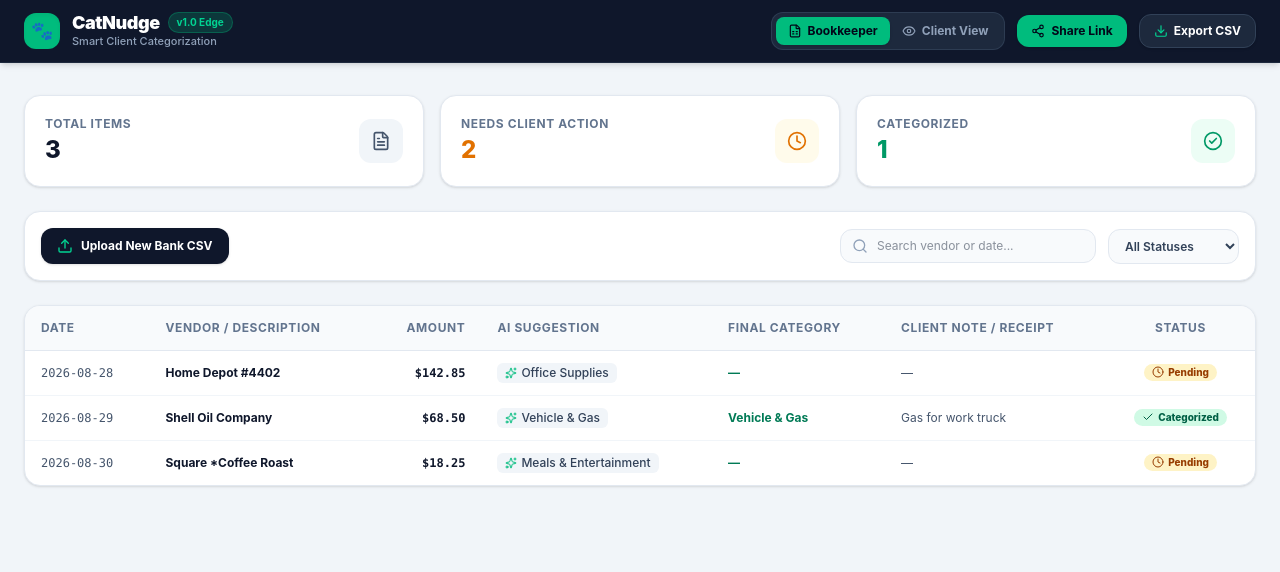
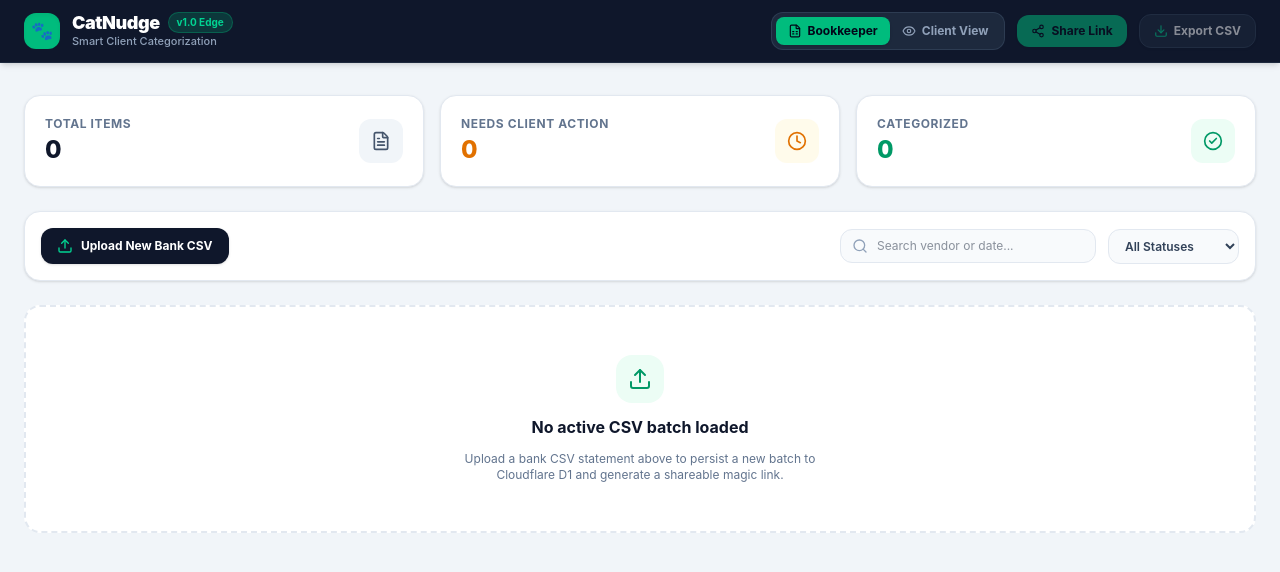
Before and after one commit to coc-webmaster/catnudge, a React (Vite) app: page / in a window 1280 px wide. Shown: the top 572 px of the page. Built offline with nearby package versions, Linux system fonts and the light colour scheme.

Commit message:
fix: resolve duplicate functions and enable background polling & session persistence

```diff
--- a/src/App.jsx
+++ b/src/App.jsx
@@ -6,18 +6,14 @@ import {
   Share2,
   Check,
   RefreshCw,
-  AlertCircle,
   Camera,
   FileText,
   CheckCircle2,
   Clock,
   Sparkles,
-  Building,
   Search,
   Eye,
-  X,
-  FileSpreadsheet,
-  ArrowRight
+  FileSpreadsheet
 } from 'lucide-react';
 
 import ExportModal from './components/ExportModal';
@@ -41,52 +37,15 @@ export default function App() {
   // App Navigation & Active Context
   const [view, setView] = useState('dashboard'); // 'dashboard' | 'client'
   const [clientName, setClientName] = useState('Apex Construction LLC');
-  const [activeBatchToken, setActiveBatchToken] = useState('demo_token_123');
+  const [activeBatchToken, setActiveBatchToken] = useState(null);
 
   // Core Data State
-  const [transactions, setTransactions] = useState([
-    {
-      id: 'txn_101',
-      date: '2026-08-28',
-      vendor: 'Home Depot #4402',
-      amount: 142.85,
-      suggested_category: 'Office Supplies',
-      selected_category: null,
-      client_note: '',
-      receipt_url: null,
-      status: 'pending'
-    },
-    {
-      id: 'txn_102',
-      date: '2026-08-29',
-      vendor: 'Shell Oil Company',
-      amount: 68.50,
-      suggested_category: 'Vehicle & Gas',
-      selected_category: 'Vehicle & Gas',
-      client_note: 'Gas for work truck',
-      receipt_url: null,
-      status: 'completed'
-    },
-    {
-      id: 'txn_103',
-      date: '2026-08-30',
-      vendor: 'Square *Coffee Roast',
-      amount: 18.25,
-      suggested_category: 'Meals & Entertainment',
-      selected_category: null,
-      client_note: '',
-      receipt_url: null,
-      status: 'pending'
-    }
-  ]);
-
-  // Client Portal Active Selection State
-  const [activeClientTxnId, setActiveClientTxnId] = useState('txn_101');
+  const [transactions, setTransactions] = useState([]);
+  const [activeClientTxnId, setActiveClientTxnId] = useState(null);
   const [previewBlobUrl, setPreviewBlobUrl] = useState(null);
 
   // Async Loading States
   const [isParsing, setIsParsing] = useState(false);
-  const [isSaving, setIsSaving] = useState(false);
   const [isUploadingImage, setIsUploadingImage] = useState(false);
 
   // Modal Visibility States
@@ -97,25 +56,41 @@ export default function App() {
   const [searchQuery, setSearchQuery] = useState('');
   const [statusFilter, setStatusFilter] = useState('all');
 
-  // Check URL parameters on mount for Magic Link Token (?token=...)
+  // 1. Initial Load: Check URL parameters OR restore bookkeeper session from localStorage
   useEffect(() => {
     const params = new URLSearchParams(window.location.search);
-    const token = params.get('token');
-    if (token) {
-      setActiveBatchToken(token);
+    const urlToken = params.get('token');
+    const savedToken = localStorage.getItem('catnudge_last_token');
+
+    if (urlToken) {
+      // Client opening magic link
+      setActiveBatchToken(urlToken);
       setView('client');
-      // Fetch batch data from Cloudflare D1 API endpoint if live
-      fetchBatchFromApi(token);
+      fetchBatchFromApi(urlToken);
+    } else if (savedToken) {
+      // Bookkeeper returning to dashboard
+      setActiveBatchToken(savedToken);
+      fetchBatchFromApi(savedToken);
     }
   }, []);
 
-  const fetchBatchFromApi = async (token) => {
+  // 2. Background Auto-Sync (Polls Cloudflare D1 every 10s when in Bookkeeper view)
+  useEffect(() => {
+    if (view === 'dashboard' && activeBatchToken) {
+      const interval = setInterval(() => {
+        fetchBatchFromApi(activeBatchToken, true); // silent background polling
+      }, 10000);
+      return () => clearInterval(interval);
+    }
+  }, [view, activeBatchToken]);
+
+  // Unified API Batch Fetcher
+  const fetchBatchFromApi = async (token, isBackground = false) => {
     try {
       const res = await fetch(`/api/batch?token=${token}`);
       if (res.ok) {
         const data = await res.json();
         if (data.transactions) {
-          // Clean null values from D1 so React inputs stay strictly controlled
           const cleanedTxns = data.transactions.map(t => ({
             ...t,
             client_note: t.client_note || '',
@@ -125,12 +100,15 @@ export default function App() {
 
           setTransactions(cleanedTxns);
           if (data.client_name) setClientName(data.client_name);
-          const firstPending = cleanedTxns.find(t => t.status === 'pending');
+
+          if (!isBackground) {
+            const firstPending = cleanedTxns.find(t => t.status === 'pending') || cleanedTxns[0];
             if (firstPending) setActiveClientTxnId(firstPending.id);
           }
         }
+      }
     } catch (err) {
-      console.log("Using local transaction state fallback:", err.message);
+      if (!isBackground) console.log("Using local transaction state fallback:", err.message);
     }
   };
 
@@ -167,11 +145,11 @@ export default function App() {
           return;
         }
 
-        // 1. Update UI state immediately
+        // Update UI state immediately
         setTransactions(parsedTxns);
         setActiveClientTxnId(parsedTxns[0].id);
 
-        // 2. Persist to Cloudflare D1 via /api/batch
+        // Persist to Cloudflare D1 via /api/batch
         try {
           const res = await fetch('/api/batch', {
             method: 'POST',
@@ -185,6 +163,7 @@ export default function App() {
           const data = await res.json();
           if (res.ok && data.magicToken) {
             setActiveBatchToken(data.magicToken);
+            localStorage.setItem('catnudge_last_token', data.magicToken); // Save session
           } else {
             console.warn("D1 persistence fallback:", data.error);
           }
@@ -202,17 +181,15 @@ export default function App() {
     });
   };
 
-  // Receipt Photo Capture Handler for Client
+  // Receipt Photo Capture Handler
   const handleImageCapture = async (e) => {
     const file = e.target.files[0];
-    if (!file) return;
+    if (!file || !activeClientTxnId) return;
 
-    // Local instant preview
     const localBlob = URL.createObjectURL(file);
     setPreviewBlobUrl(localBlob);
     setIsUploadingImage(true);
 
-    // Save to active transaction state locally
     setTransactions(prev => prev.map(t => {
       if (t.id === activeClientTxnId) {
         return { ...t, receipt_url: localBlob };
@@ -220,7 +197,6 @@ export default function App() {
       return t;
     }));
 
-    // Upload to Cloudflare R2 Bucket via API
     try {
       const formData = new FormData();
       formData.append('file', file);
@@ -248,8 +224,10 @@ export default function App() {
     }
   };
 
-  // Update category selection & persist directly to D1
+  // Update Category & Persist to D1
   const handleSelectCategory = async (category) => {
+    if (!activeClientTxnId) return;
+
     setTransactions(prev => prev.map(t => {
       if (t.id === activeClientTxnId) {
         return {
@@ -277,8 +255,10 @@ export default function App() {
     }
   };
 
-  // Update note text & persist directly to D1
+  // Update Note Text & Persist to D1
   const handleNoteChange = async (noteText) => {
+    if (!activeClientTxnId) return;
+
     setTransactions(prev => prev.map(t => {
       if (t.id === activeClientTxnId) {
         return { ...t, client_note: noteText };
@@ -339,8 +319,6 @@ export default function App() {
 
           {/* Mode Switcher & Global Actions */}
           <div className="flex items-center gap-2 sm:gap-3">
-
-            {/* View Mode Toggle Switch */}
             <div className="bg-slate-800 p-1 rounded-xl flex items-center border border-slate-700/80">
               <button
                 onClick={() => setView('dashboard')}
@@ -366,7 +344,6 @@ export default function App() {
               </button>
             </div>
 
-            {/* Dashboard Action Buttons */}
             {view === 'dashboard' && (
               <>
                 <button
@@ -388,7 +365,6 @@ export default function App() {
                 </button>
               </>
             )}
-
           </div>
         </div>
       </header>
@@ -399,7 +375,6 @@ export default function App() {
 
           {/* Top Banner Stats */}
           <div className="grid grid-cols-1 sm:grid-cols-3 gap-4">
-
             <div className="bg-white p-5 rounded-2xl border border-slate-200 shadow-sm flex items-center justify-between">
               <div>
                 <span className="text-xs font-bold text-slate-500 uppercase tracking-wider block">Total Items</span>
@@ -429,13 +404,29 @@ export default function App() {
                 <CheckCircle2 className="w-5 h-5" />
               </div>
             </div>
+          </div>
 
+          {/* Progress Bar */}
+          {transactions.length > 0 && (
+            <div className="bg-white p-4 rounded-2xl border border-slate-200 shadow-sm space-y-2">
+              <div className="flex items-center justify-between text-xs font-bold text-slate-700">
+                <div className="flex items-center gap-2">
+                  <RefreshCw className="w-3.5 h-3.5 text-emerald-500 animate-spin" />
+                  <span>Client Categorization Progress (Auto-Syncing)</span>
                 </div>
+                <span>{completedCount} of {transactions.length} Completed ({Math.round((completedCount / transactions.length) * 100)}%)</span>
+              </div>
+              <div className="w-full bg-slate-100 rounded-full h-2.5 overflow-hidden">
+                <div
+                  className="bg-emerald-500 h-2.5 rounded-full transition-all duration-500"
+                  style={{ width: `${(completedCount / transactions.length) * 100}%` }}
+                />
+              </div>
+            </div>
+          )}
 
           {/* Main Controls & Toolbar */}
           <div className="bg-white p-4 rounded-2xl border border-slate-200 shadow-sm flex flex-col md:flex-row items-center justify-between gap-4">
-
-            {/* CSV File Upload Input */}
             <div className="w-full md:w-auto">
               <label className="flex items-center justify-center gap-2 bg-slate-900 hover:bg-slate-800 text-white font-bold text-xs px-4 py-2.5 rounded-xl cursor-pointer transition shadow">
                 <Upload className="w-4 h-4 text-emerald-400" />
@@ -449,7 +440,6 @@ export default function App() {
               </label>
             </div>
 
-            {/* Search and Filters */}
             <div className="flex items-center gap-3 w-full md:w-auto">
               <div className="relative flex-1 md:w-64">
                 <Search className="w-4 h-4 absolute left-3 top-1/2 -translate-y-1/2 text-slate-400" />
@@ -472,10 +462,20 @@ export default function App() {
                 <option value="completed">Categorized</option>
               </select>
             </div>
-
           </div>
 
-          {/* Transactions Table */}
+          {/* Transactions Table / Empty State */}
+          {transactions.length === 0 ? (
+            <div className="bg-white rounded-2xl border-2 border-dashed border-slate-200 p-12 text-center space-y-3">
+              <div className="w-12 h-12 bg-emerald-50 text-emerald-600 rounded-2xl flex items-center justify-center mx-auto">
+                <Upload className="w-6 h-6" />
+              </div>
+              <h3 className="font-bold text-slate-900 text-base">No active CSV batch loaded</h3>
+              <p className="text-xs text-slate-500 max-w-sm mx-auto">
+                Upload a bank CSV statement above to persist a new batch to Cloudflare D1 and generate a shareable magic link.
+              </p>
+            </div>
+          ) : (
             <div className="bg-white rounded-2xl border border-slate-200 shadow-sm overflow-hidden">
               <div className="overflow-x-auto">
                 <table className="w-full text-left border-collapse text-xs">
@@ -547,6 +547,7 @@ export default function App() {
                 </table>
               </div>
             </div>
+          )}
 
         </main>
       )}
@@ -554,8 +555,6 @@ export default function App() {
       {/* VIEW 2: CLIENT MOBILE PORTAL */}
       {view === 'client' && (
         <main className="max-w-md mx-auto px-4 py-6 space-y-5">
-
-          {/* Mobile Portal Welcome Card */}
           <div className="bg-slate-900 text-white p-5 rounded-2xl shadow-xl space-y-2">
             <div className="flex items-center justify-between">
               <span className="bg-emerald-500/20 text-emerald-400 text-xs font-bold px-2.5 py-1 rounded-lg border border-emerald-500/30">
@@ -571,11 +570,8 @@ export default function App() {
             </p>
           </div>
 
-          {/* Active Transaction Focus Card */}
           {activeTxn && (
             <div className="bg-white rounded-2xl border-2 border-emerald-500/30 p-5 shadow-lg space-y-5">
-
-              {/* Transaction Header */}
               <div className="flex items-start justify-between border-b border-slate-100 pb-4">
                 <div>
                   <span className="text-xs text-slate-400 font-mono block">{activeTxn.date}</span>
@@ -586,7 +582,6 @@ export default function App() {
                 </div>
               </div>
 
-              {/* Category Options Pills */}
               <div>
                 <label className="block text-xs font-bold text-slate-700 uppercase tracking-wider mb-2.5">
                   Select Category
@@ -613,21 +608,20 @@ export default function App() {
                 </div>
               </div>
 
-              {/* Optional Note Field */}
               <div>
                 <label className="block text-xs font-bold text-slate-700 uppercase tracking-wider mb-1.5">
                   Note for Bookkeeper (Optional)
                 </label>
                 <input
+                  key={activeTxn.id}
                   type="text"
                   placeholder="e.g. Client lunch with John"
-                  value={activeTxn.client_note}
+                  value={activeTxn.client_note || ''}
                   onChange={(e) => handleNoteChange(e.target.value)}
                   className="w-full border border-slate-200 rounded-xl px-3 py-2 text-xs text-slate-800 focus:ring-2 focus:ring-emerald-500/20 focus:border-emerald-500 outline-none"
                 />
               </div>
 
-              {/* Snap Receipt Button & Preview */}
               <div>
                 <label className="block text-xs font-bold text-slate-700 uppercase tracking-wider mb-1.5">
                   Attach Receipt
@@ -666,11 +660,9 @@ export default function App() {
                   </label>
                 )}
               </div>
-
             </div>
           )}
 
-          {/* Pending Items Selector Tabs */}
           <div className="space-y-2">
             <span className="text-xs font-bold text-slate-500 uppercase tracking-wider block px-1">
               All Items ({transactions.length})
@@ -708,7 +700,6 @@ export default function App() {
               })}
             </div>
           </div>
-
         </main>
       )}
 
```
Lines whose indentation alone changed are shown as unchanged.
